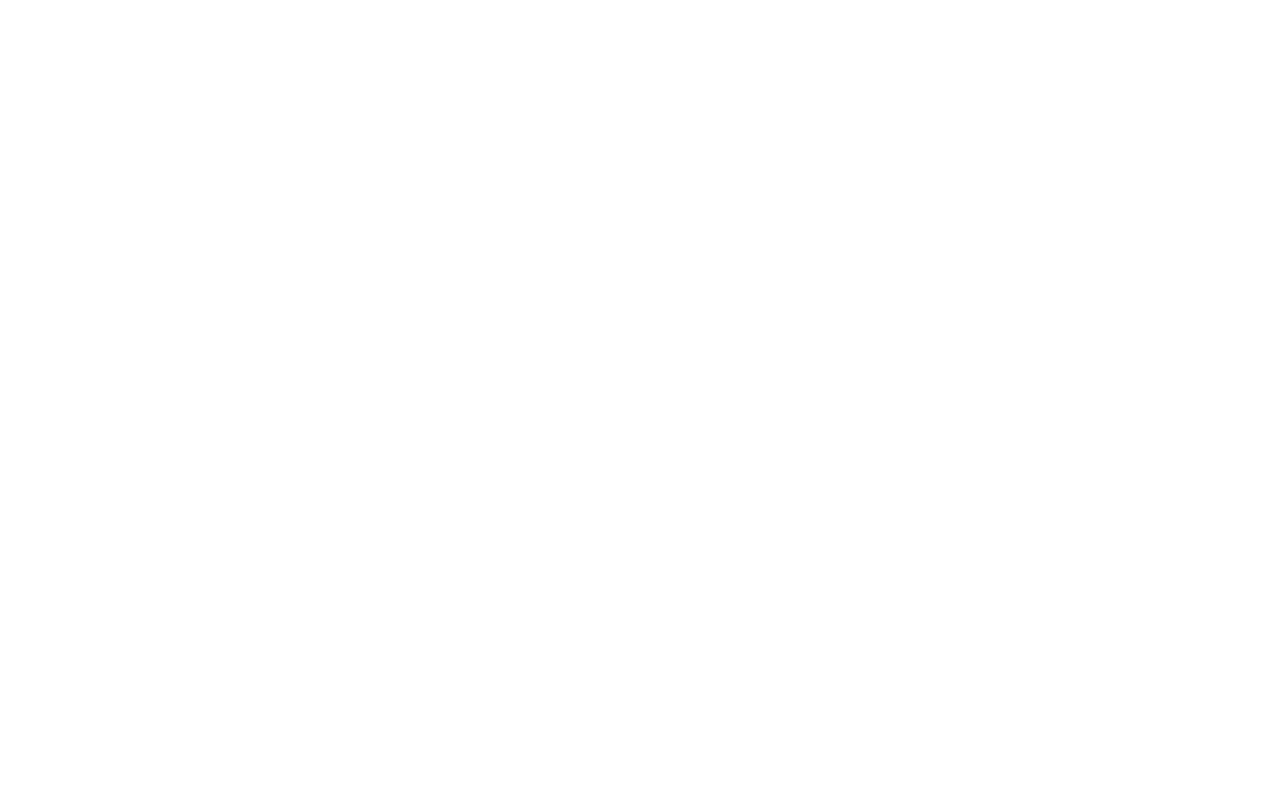
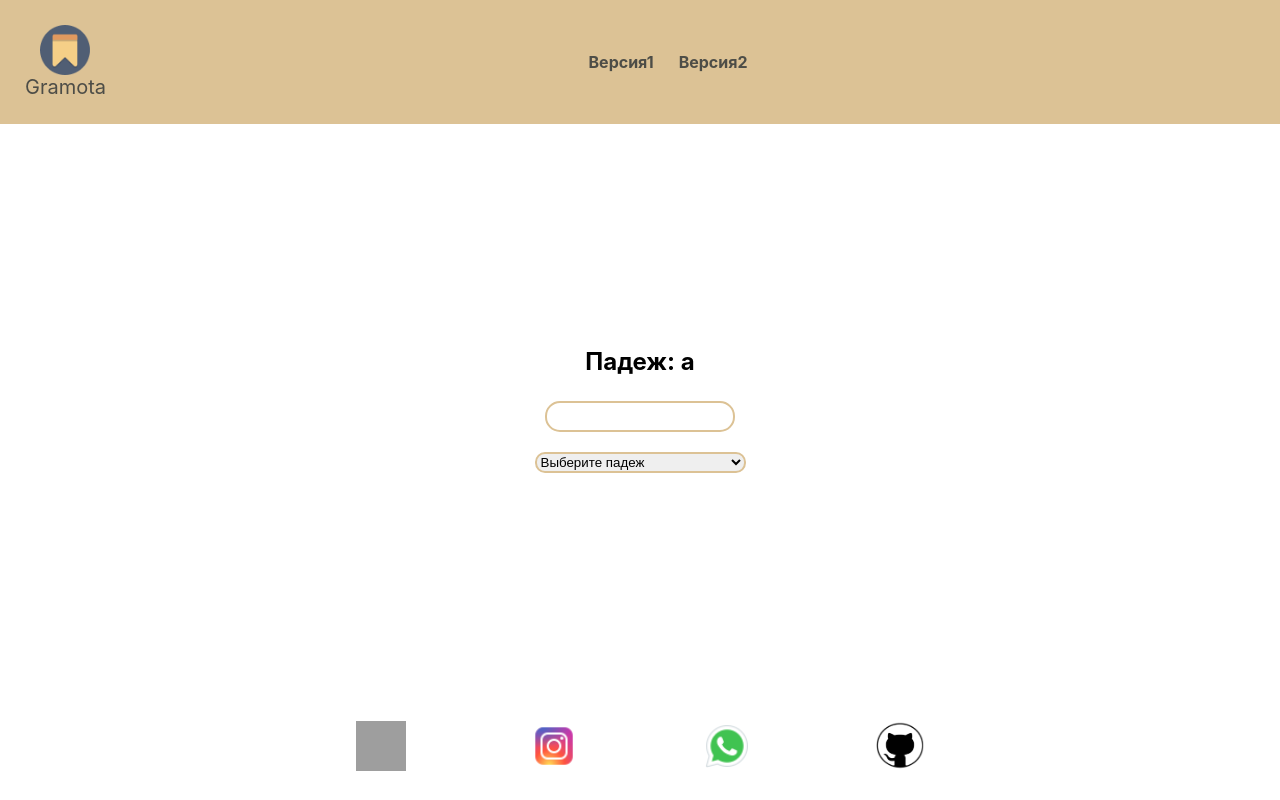
Before and after one commit to Valynoka/Gvinc_test, a React (Create React App) app in the folder cases/: page /SecondInput in a window 1280 px wide. Before the commit this address had no page. Built offline with nearby package versions, Linux system fonts and the light colour scheme; grey boxes are pictures that could not be loaded.

Commit message:
Second_ver

```diff
--- a/cases/src/App.css
+++ b/cases/src/App.css
@@ -1,15 +1,13 @@
-/*.App {*/
-/*  min-height: 100vh;*/
-/*  text-align: center;*/
-/*  display: flex;*/
-/*  flex-direction: column;*/
-/*  justify-content: space-between;*/
-/*  align-items: center;*/
-/*  flex: 1 1 auto;*/
-/*  padding: 2% 10%;*/
-/*  position: relative;*/
+.App {
 
-/*}*/
+  min-height: 100vh;
+  /*text-align: center;*/
+  display: flex;
+  flex-direction: column;
+  justify-content: space-between;
+  align-items: center;
+  flex: 1 1 auto;
+ }
 
 /*.App-header {*/
 /*  background-color: #282c34;*/
--- a/cases/src/App.js
+++ b/cases/src/App.js
@@ -1,10 +1,9 @@
 import './App.css';
 import Header from "./components/Header/Header";
-
-import Contacts from './components/Contacts/Contacts'
-
+import Footer from './components/Footer/Footer'
 import {Outlet, Route, Routes} from "react-router-dom";
 import StartPage from "./components/StartPage/StartPage";
+import SecondInput from "./components/SecondInput/SecondInput";
 
 
 
@@ -13,7 +12,7 @@
       <Routes>
           <Route path={'/'} element={<Layout/>}>
               <Route index element={<StartPage/>}/>
-              <Route path={'Contacts'} element={<Contacts/>}/>
+              <Route path={'SecondInput'} element={<SecondInput/>}/>
           </Route>
       </Routes>
   );
@@ -26,6 +25,7 @@
             <main className={'content'}>
                 <Outlet/>
             </main>
+            <Footer/>
         </div>
     )
 }
--- a/cases/src/components/Contacts/Contacts.jsx
+++ /dev/null
@@ -1,39 +0,0 @@
-import React from "react";
-
-import './Contacts.css'
-
-import telegram from "../Img/telegram.png";
-import instagram from "../Img/instagram.png";
-import whatsapp from "../Img/whatsapp.png";
-import git from "../Img/git.png";
-
-function Contacts(){
-    return(
-        <footer className={'contacts'}>
-            <ul className={'contacts__list'}>
-                <li className={'contacts__item'}>
-                    <a href = {'https://t.me/Rostislav_Kastov'} className={'contacts__link'}>
-                        <img src={telegram}  className={'contacts__icon-img'} alt={'icon'}/>
-                    </a>
-                </li>
-                <li className={'contacts__item'}>
-                    <a href = {'https://www.instagram.com/kastovrostislav/'} className={'contacts__link'}>
-                        <img src={instagram} className={'contacts__icon-img'} alt={'icon'}/>
-                    </a>
-                </li>
-                <li className={'contacts__item'}>
-                    <a href = {'https://api.whatsapp.com/send/?phone=79035983964'} className={'contacts__link'}>
-                        <img src={whatsapp} className={'contacts__icon-img'} alt={'icon'}/>
-                    </a>
-                </li>
-                <li className={'contacts__item'}>
-                    <a href = {'https://github.com/Valynoka/Gvinc_test'} className={'contacts__link'}>
-                        <img src={git} className={'contacts__icon-img'} alt={'icon'}/>
-                    </a>
-                </li>
-            </ul>
-        </footer>
-    )
-}
-
-export default Contacts;
--- a/cases/src/components/Contacts/Contacts.css
+++ b/cases/src/components/Footer/Footer.css
@@ -1,24 +1,24 @@
-.contacts{
+.footer{
     width: 100%;
-    margin-top: 25px;
+    padding: 25px;
 }
 
-.contacts__list{
+.footer__list{
     display: flex;
     align-items: center;
     justify-content: center;
     width: 100%;
 }
 
-.contacts__item{
+.footer__item{
     margin-right: 10%;
 }
 
-.contacts__item:last-child{
+.footer__item:last-child{
     margin-right: 0;
 }
 
-.contacts__icon-img{
+.footer__icon-img{
     width: 50px;
     height: 50px;
 }
--- /dev/null
+++ b/cases/src/components/Footer/Footer.jsx
@@ -0,0 +1,39 @@
+import React from "react";
+
+import './Footer.css'
+
+import telegram from "../Img/telegram.png";
+import instagram from "../Img/instagram.png";
+import whatsapp from "../Img/whatsapp.png";
+import git from "../Img/git.png";
+
+function Footer(){
+    return(
+        <footer className={'footer'}>
+            <ul className={'footer__list'}>
+                <li className={'footer__item'}>
+                    <a href = {'https://t.me/Rostislav_Kastov'} className={'footer__link'}>
+                        <img src={telegram}  className={'footer__icon-img'} alt={'icon'}/>
+                    </a>
+                </li>
+                <li className={'footer__item'}>
+                    <a href = {'https://www.instagram.com/kastovrostislav/'} className={'footer__link'}>
+                        <img src={instagram} className={'footer__icon-img'} alt={'icon'}/>
+                    </a>
+                </li>
+                <li className={'footer__item'}>
+                    <a href = {'https://api.whatsapp.com/send/?phone=79035983964'} className={'footer__link'}>
+                        <img src={whatsapp} className={'footer__icon-img'} alt={'icon'}/>
+                    </a>
+                </li>
+                <li className={'footer__item'}>
+                    <a href = {'https://github.com/Valynoka/Gvinc_test'} className={'contacts__link'}>
+                        <img src={git} className={'footer__icon-img'} alt={'icon'}/>
+                    </a>
+                </li>
+            </ul>
+        </footer>
+    )
+}
+
+export default Footer;
--- a/cases/src/components/Header/Header.css
+++ b/cases/src/components/Header/Header.css
@@ -1,3 +1,8 @@
+
+.header{
+    width: 100%;
+}
+
 .header__wrapper{
     width: 100%;
     padding: 25px;
--- a/cases/src/components/Header/Header.jsx
+++ b/cases/src/components/Header/Header.jsx
@@ -14,10 +14,10 @@
                 <nav className={'header__menu'}>
                     <ul className={'header__menu-list'}>
                         <li className={'header__item'}>
-                            <Link className={'header__item-link'} to = {'/'}>Главная</Link>
+                            <Link className={'header__item-link'} to = {'/'}>Версия1</Link>
                         </li>
                         <li className={'header__item'}>
-                            <Link className={'header__item-link'} to = {'Contacts'}>Контакты</Link>
+                            <Link className={'header__item-link'} to = {'SecondInput'}>Версия2</Link>
                         </li>
                     </ul>
                 </nav>
--- a/cases/src/components/Input/Input.css
+++ b/cases/src/components/Input/Input.css
@@ -2,7 +2,6 @@
 .input__wrapper{
     display: flex;
     justify-content: center;
-    padding: 50px;
 }
 
 .input__text{
@@ -10,7 +9,6 @@
     flex-direction: column;
     align-items: center;
     justify-content: center;
-    width: 70%;
     position: relative;
     z-index: 2;
 }
@@ -82,15 +80,6 @@
     background: inherit;
 }
 
-/*.input__button{*/
-/*    border-radius: 15px;*/
-/*    background-color: #dcc295;*/
-/*    color: rgb(77, 77, 71);*/
-/*    padding: 3% 6%;*/
-/*    border: none;*/
-/*    cursor: pointer;*/
-/*}*/
-
 .input__list{
     border: 2px solid #dcc295;
     border-radius: 15px;
@@ -105,3 +94,11 @@
     width: 90%;
     padding: 2% 4%;
 }
+
+/*SecondInput*/
+
+.input__select{
+    border: 2px solid #dcc295;
+    width: 100%;
+    border-radius: 10px;
+}
--- /dev/null
+++ b/cases/src/components/SecondInput/SecondInput.jsx
@@ -0,0 +1,122 @@
+import React, {useState} from "react";
+import '../Input/Input.css'
+
+
+
+// function Cases() {
+//
+//     let [words, setWords, lastLetter, lettersArray] = useState('');
+//
+//     function getLastLetter(){
+//         let input = [...words];
+//         let index = input.length-1;
+//         lettersArray = words.split('');
+//         lastLetter = lettersArray[index];
+//     }
+//
+//     function changeCases(value, index, array){
+//         array.splice(index, 1, value);
+//         words = array.join('');
+//     }
+//
+//     function rulesCases(){
+//         // правила
+//         const mySet = new Set();
+//         mySet.add({
+//             a: ["ы", "е", "у", "ой", "е"],
+//
+//
+//         })
+//         console.log(mySet)
+//
+//         // const rule = mySet.forEach()
+//         return changeCases()
+//     }
+//
+//     function handleChange(event) {
+//         setWords(event.target.value);
+//         getLastLetter()
+//         console.log(lettersArray, lastLetter)
+//     }
+//
+//     function handleBlur() {
+//         rulesCases();
+//         setWords(words);
+//     }
+
+function SecondInput() {
+    const [words, setWords] = useState('');
+    const [value, setValue] = useState('Падеж');
+
+    let input = [...words];
+    let lastLetter = input[input.length-1];
+    //Родительный падеж
+
+    if (lastLetter === 'а' && value === 'Родительный падеж') {
+        input.pop();
+        input.push("ы");
+    } else if (lastLetter === 'б' || 'в' || 'м' || 'г' || 'д' || 'л' || 'ж' || 'з' || 'к' || 'н' || 'п' || 'т' || 'ф' || 'ч' || 'ц' || 'щ' || 'р' || 'х' ) {
+        input.push("a");
+    }
+
+    // //Дательный падеж
+    // if (lastLetter === 'а' && value === 'Дательный падеж') {
+    //     input.pop();
+    //     input.push('е');
+    // } else if (lastLetter === 'б' || 'в' || 'м' || 'г' || 'д' || 'л' || 'ж' || 'з' || 'к' || 'н' || 'п' || 'т' || 'ф' || 'ч' || 'ц' || 'щ' || 'р' || 'х' && value === 'Дательный падеж') {
+    //     input.push("у");
+    // }
+    //
+    // //Винительный падеж
+    // if (lastLetter === 'а'&& value === 'Винительный падеж') {
+    //     input.pop();
+    //     input.push('у');
+    // } else if (lastLetter === 'б' || 'в' || 'м' || 'г' || 'д' || 'л' || 'ж' || 'з' || 'к' || 'н' || 'п' || 'т' || 'ф' || 'ч' || 'ц' || 'щ' || 'р' || 'х' && value === 'Винительный падеж') {
+    //     input.push("a");
+    // }
+    // //Творительный падеж
+    // if (lastLetter === 'а'&& value === 'Творительный падеж') {
+    //     input.pop();
+    //     input.push('ой');
+    // } else if (lastLetter === 'б' || 'в' || 'м' || 'г' || 'д' || 'л' || 'ж' || 'з' || 'к' || 'н' || 'п' || 'т' || 'ф' || 'ч' || 'ц' || 'щ' || 'р' || 'х' && value === 'Творительный падеж') {
+    //     input.push("a");
+    // }
+    // //Предложный падеж
+    // if (lastLetter === 'а'&& value === 'Предложный падеж') {
+    //     input.pop();
+    //     input.push('е');
+    // } else if (lastLetter === 'б' || 'в' || 'м' || 'г' || 'д' || 'л' || 'ж' || 'з' || 'к' || 'н' || 'п' || 'т' || 'ф' || 'ч' || 'ц' || 'щ' || 'р' || 'х' && value === 'Предложный падеж') {
+    //     input.push("a");
+    // }
+
+
+
+    return (
+        <>
+            <h3 className={'input__subtitle'}>{value}: {input}</h3>
+            <form className={'input__form'}>
+                <label className={'input__label'}>
+                    <input
+                        className={'input__input'}
+                        type={'text'}
+                        required
+                        value={words}
+                        onChange={(event)=>setWords(event.target.value)}
+                    />
+                </label>
+
+                <select className={'input__select'} value={value} onChange={(e) =>setValue(e.target.value)}>
+                    <option className={'input__option'} selected>Выберите падеж</option>
+                    <option className={'input__option'} value={'Родительный падеж'}>Родительный падеж</option>
+                    <option className={'input__option'} value={'Дательный падеж'}>Дательный падеж</option>
+                    <option className={'input__option'} value={'Винительный падеж'}>Винительный падеж</option>
+                    <option className={'input__option'} value={'Творительный падеж'}>Творительный падеж</option>
+                    <option className={'input__option'} value={'Предложный падеж'}>Предложный падеж</option>
+                </select>
+            </form>
+
+        </>
+    )
+}
+
+export default SecondInput
```
Also changed, not shown: cases/src/components/Input/Input.jsx (+4 -3 lines).
